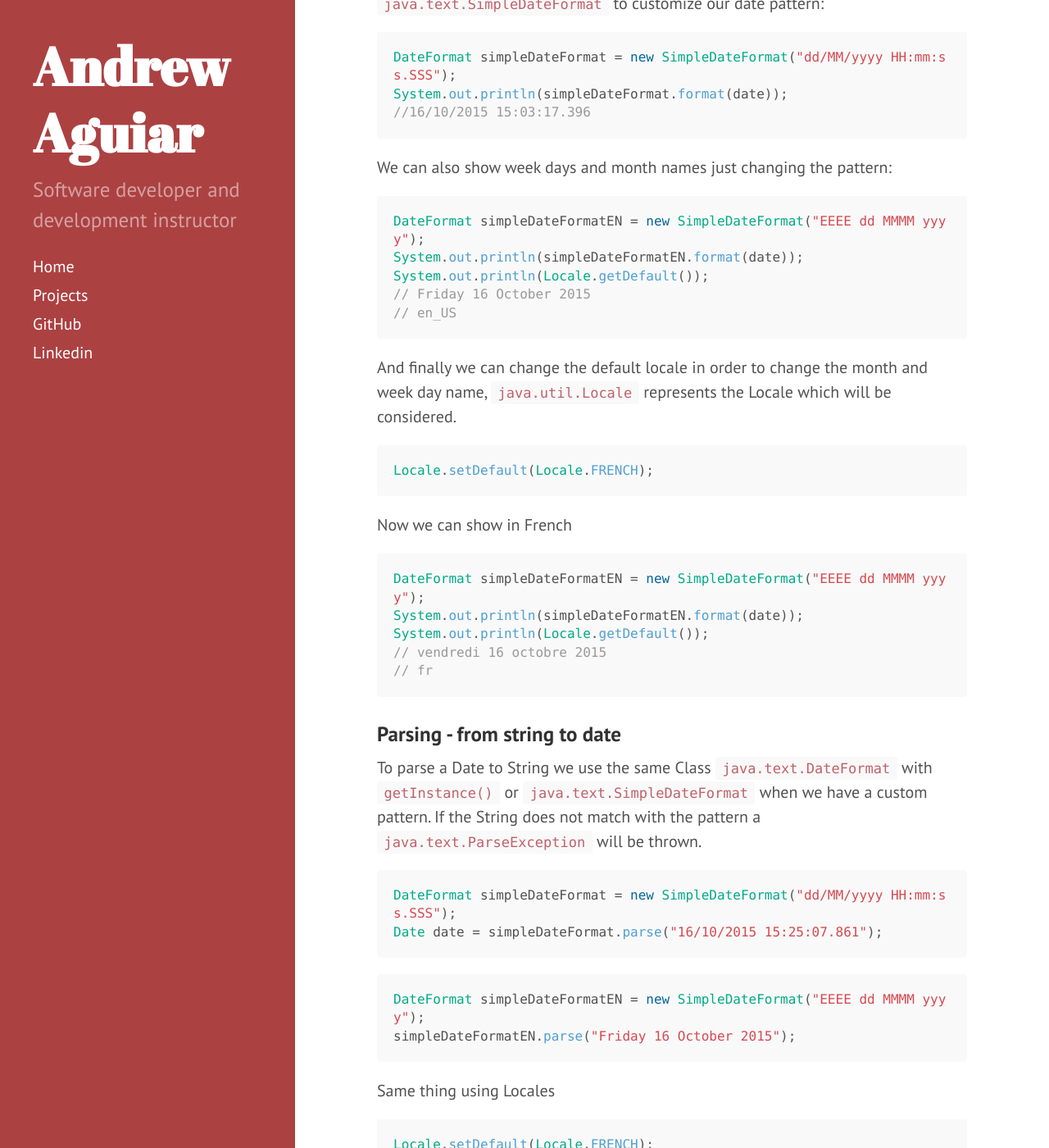
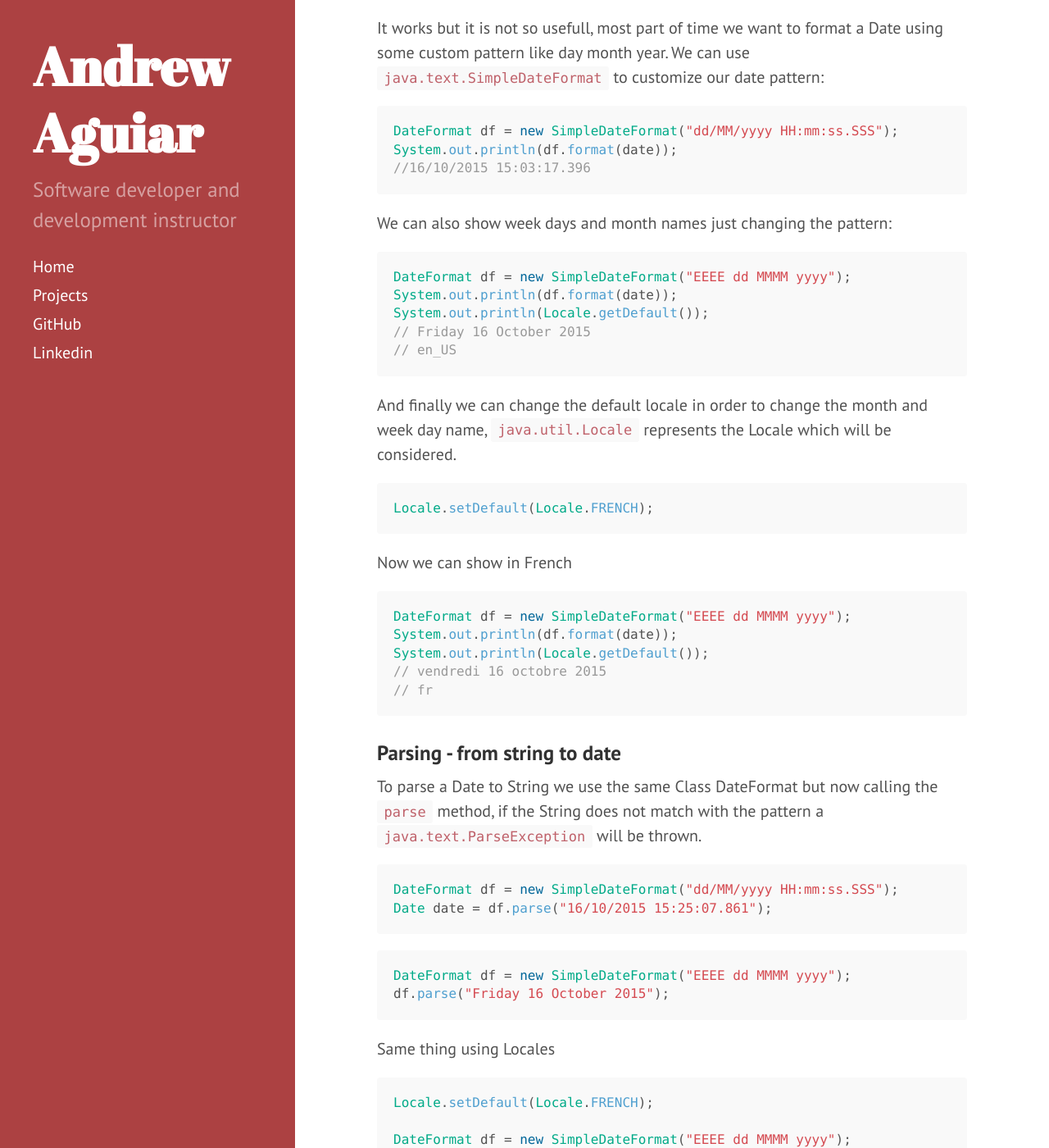
Before and after one commit to gadsc/andrewaguiar.github.io, a Jekyll site: the page built from _posts/2015-10-16-java-how-to-format-and-parse-dates.md, in a window 1280 px wide and 1400 px high, scrolled down 968 px. Shown: the whole window at 82% size. Built offline with Jekyll 4.4.1, drawn with Linux system fonts in a browser that asks for light colours; Markdown is read by kramdown in place of the engine named in the settings; comment, search, counter and statistics services are not loaded; some of the changed text lies outside the part shown.

Commit message:
Update 2015-10-16-java-how-to-format-and-parse-dates.md

````diff
--- a/_posts/2015-10-16-java-how-to-format-and-parse-dates.md
+++ b/_posts/2015-10-16-java-how-to-format-and-parse-dates.md
@@ -12,36 +12,42 @@
 The simplest way to format a Date in java is to use the ``java.text.DateFormat``, it is an abstract class so we have to use an implementation of it. You can call DateFormat.getInstance methods to get a concrete class and start working.
 
 ```java
-DateFormat dateFormatInstance = DateFormat.getInstance();
-System.out.println(dateFormatInstance.format(new Date()));
+DateFormat df = DateFormat.getInstance();
+System.out.println(df.format(new Date()));
 // 10/16/15 3:15 PM
+```
 
-DateFormat dateFormatTimeInstance = DateFormat.getTimeInstance();
-System.out.println(dateFormatTimeInstance.format(new Date()));
+```java
+DateFormat df = DateFormat.getTimeInstance();
+System.out.println(df.format(new Date()));
 // 3:15:03 PM
+```
 
-DateFormat dateFormatDateInstance = DateFormat.getDateInstance();
-System.out.println(dateFormatDateInstance.format(new Date()));
+```java
+DateFormat df = DateFormat.getDateInstance();
+System.out.println(df.format(new Date()));
 // Oct 16, 2015
+```
 
-DateFormat dateFormatDateAndTimeInstance = DateFormat.getDateTimeInstance();
-System.out.println(dateFormatDateAndTimeInstance.format(new Date()));
+```java
+DateFormat df = DateFormat.getDateTimeInstance();
+System.out.println(df.format(new Date()));
 // Oct 16, 2015 3:15:03 PM
 ```
 
 It works but it is not so usefull, most part of time we want to format a Date using some custom pattern like day month year. We can use ``java.text.SimpleDateFormat`` to customize our date pattern:
 
 ```java
-DateFormat simpleDateFormat = new SimpleDateFormat("dd/MM/yyyy HH:mm:ss.SSS");
-System.out.println(simpleDateFormat.format(date));
+DateFormat df = new SimpleDateFormat("dd/MM/yyyy HH:mm:ss.SSS");
+System.out.println(df.format(date));
 //16/10/2015 15:03:17.396
 ```
 
 We can also show week days and month names just changing the pattern:
 
 ```java
-DateFormat simpleDateFormatEN = new SimpleDateFormat("EEEE dd MMMM yyyy");
-System.out.println(simpleDateFormatEN.format(date));
+DateFormat df = new SimpleDateFormat("EEEE dd MMMM yyyy");
+System.out.println(df.format(date));
 System.out.println(Locale.getDefault());
 // Friday 16 October 2015
 // en_US
@@ -56,8 +62,8 @@
 Now we can show in French
 
 ```java
-DateFormat simpleDateFormatEN = new SimpleDateFormat("EEEE dd MMMM yyyy");
-System.out.println(simpleDateFormatEN.format(date));
+DateFormat df = new SimpleDateFormat("EEEE dd MMMM yyyy");
+System.out.println(df.format(date));
 System.out.println(Locale.getDefault());
 // vendredi 16 octobre 2015
 // fr
@@ -65,22 +71,23 @@
 
 ### Parsing - from string to date
 
-To parse a Date to String we use the same Class ``java.text.DateFormat`` with ``getInstance()`` or ``java.text.SimpleDateFormat`` when we have a custom pattern. If the String does not match with the pattern a ``java.text.ParseException`` will be thrown.
+To parse a Date to String we use the same Class DateFormat but now calling the ``parse`` method, if the String does not match with the pattern a ``java.text.ParseException`` will be thrown.
 
 ```java
-DateFormat simpleDateFormat = new SimpleDateFormat("dd/MM/yyyy HH:mm:ss.SSS");
-Date date = simpleDateFormat.parse("16/10/2015 15:25:07.861");
+DateFormat df = new SimpleDateFormat("dd/MM/yyyy HH:mm:ss.SSS");
+Date date = df.parse("16/10/2015 15:25:07.861");
 ```
 
 ```java
-DateFormat simpleDateFormatEN = new SimpleDateFormat("EEEE dd MMMM yyyy");
-simpleDateFormatEN.parse("Friday 16 October 2015");
+DateFormat df = new SimpleDateFormat("EEEE dd MMMM yyyy");
+df.parse("Friday 16 October 2015");
 ```
 
 Same thing using Locales
 
 ```java
 Locale.setDefault(Locale.FRENCH);
-DateFormat simpleDateFormatFR = new SimpleDateFormat("EEEE dd MMMM yyyy");
-Date parse = simpleDateFormatFR.parse("jeudi 15 octobre 2015");
+
+DateFormat df = new SimpleDateFormat("EEEE dd MMMM yyyy");
+Date parse = df.parse("jeudi 15 octobre 2015");
 ```
````
